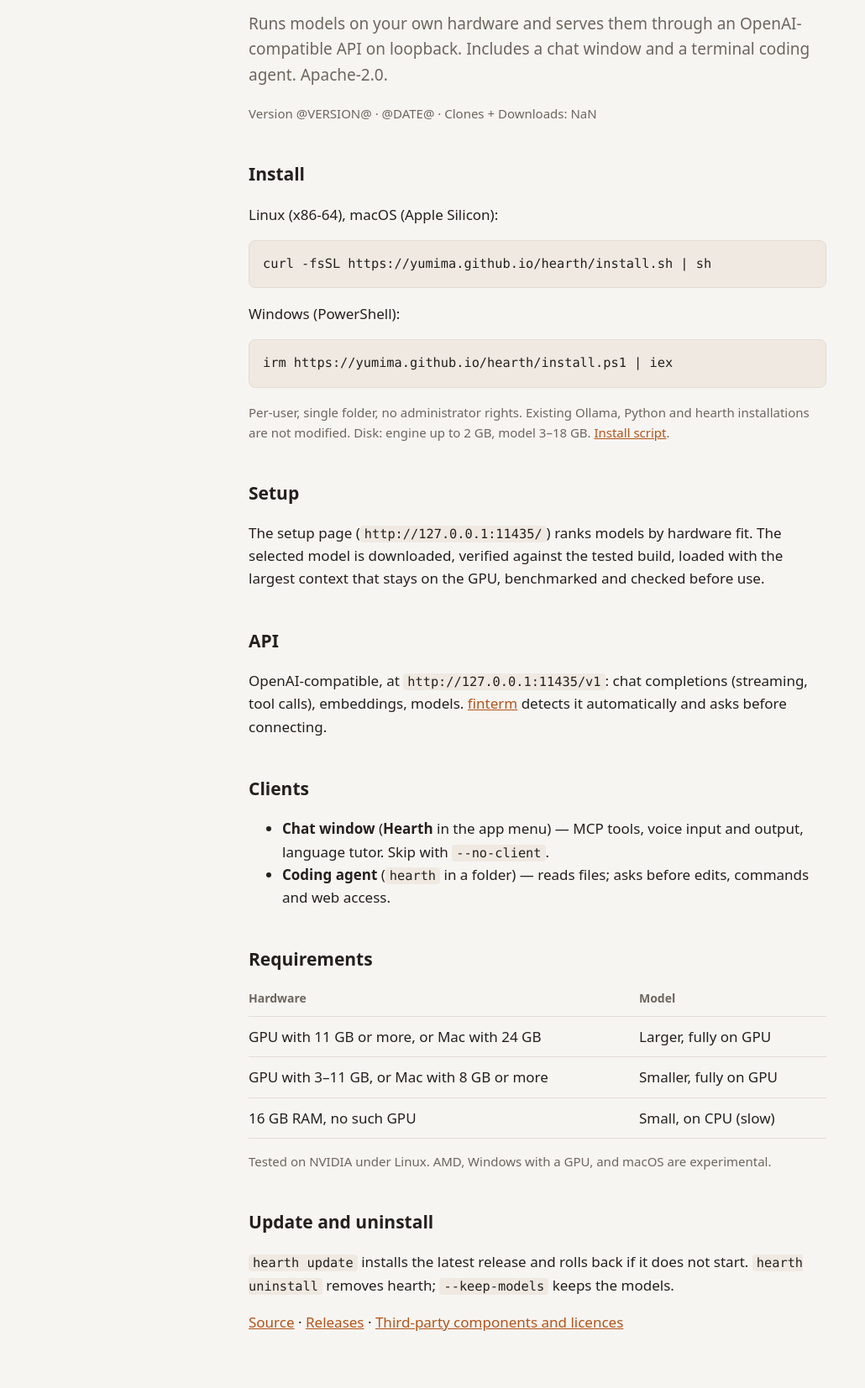
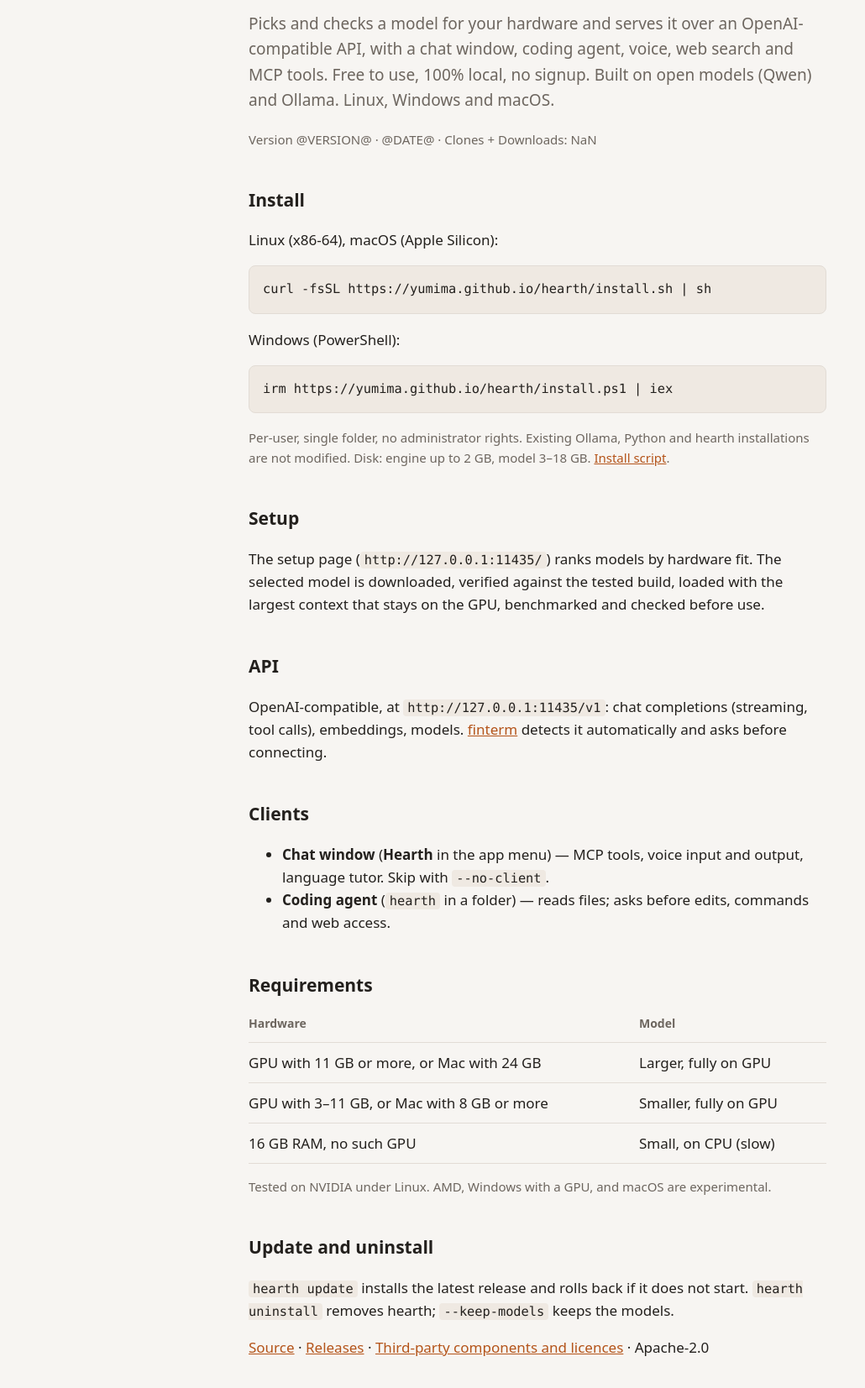
Before and after one commit to yumima/hearth, a plain HTML site: page site/index.html in a window 1280 px wide. Shown: the part 163-1816 px from the top of the page at 84% size, without its empty margins (0-1030 px from the left). Drawn offline with Linux system fonts and the light colour scheme; no server answers.

Commit message:
site: what hearth does, shorter
Co-Authored-By: Claude Opus 5.5 <noreply@anthropic.com>

```diff
--- a/site/index.html
+++ b/site/index.html
@@ -4,14 +4,14 @@
 <meta charset="utf-8">
 <meta name="viewport" content="width=device-width, initial-scale=1">
 <title>hearth — local AI engine</title>
-<meta name="description" content="Local AI engine with an OpenAI-compatible API, a chat window and a terminal coding agent.">
+<meta name="description" content="Local AI engine. Picks and checks a model for your hardware and serves it over an OpenAI-compatible API, with a chat window, coding agent, voice, web search and MCP tools. Free to use, 100% local, no signup. Built on open models (Qwen) and Ollama. Linux, Windows and macOS.">
 <link rel="stylesheet" href="style.css">
 </head>
 <body>
 <nav aria-label="Projects"><a href="/">yumima</a><a href="/finterm/">finterm</a><a href="/hearth/" aria-current="page">hearth</a></nav>
 <main>
   <h1>Local AI engine</h1>
-  <p class="lead">Runs models on your own hardware and serves them through an OpenAI-compatible API on loopback. Includes a chat window and a terminal coding agent. Apache-2.0.</p>
+  <p class="lead">Picks and checks a model for your hardware and serves it over an OpenAI-compatible API, with a chat window, coding agent, voice, web search and MCP tools. Free to use, 100% local, no signup. Built on open models (Qwen) and Ollama. Linux, Windows and macOS.</p>
 
   <p class="dim">Version @VERSION@ · @DATE@ · Clones + Downloads: <span id="count" data-clones="13" data-built="@DOWNLOADS@">@TOTAL@</span></p>
   <script>
@@ -86,7 +86,7 @@
   <section aria-labelledby="leave">
     <h2 id="leave">Update and uninstall</h2>
     <p><code>hearth update</code> installs the latest release and rolls back if it does not start. <code>hearth uninstall</code> removes hearth; <code>--keep-models</code> keeps the models.</p>
-    <p><a href="https://github.com/yumima/hearth">Source</a> · <a href="https://github.com/yumima/hearth/releases">Releases</a> · <a href="https://github.com/yumima/hearth/blob/main/THIRD_PARTY.md">Third-party components and licences</a></p>
+    <p><a href="https://github.com/yumima/hearth">Source</a> · <a href="https://github.com/yumima/hearth/releases">Releases</a> · <a href="https://github.com/yumima/hearth/blob/main/THIRD_PARTY.md">Third-party components and licences</a> · Apache-2.0</p>
   </section>
 </main>
 </body>
```
Also changed, not shown: 1 other file.
